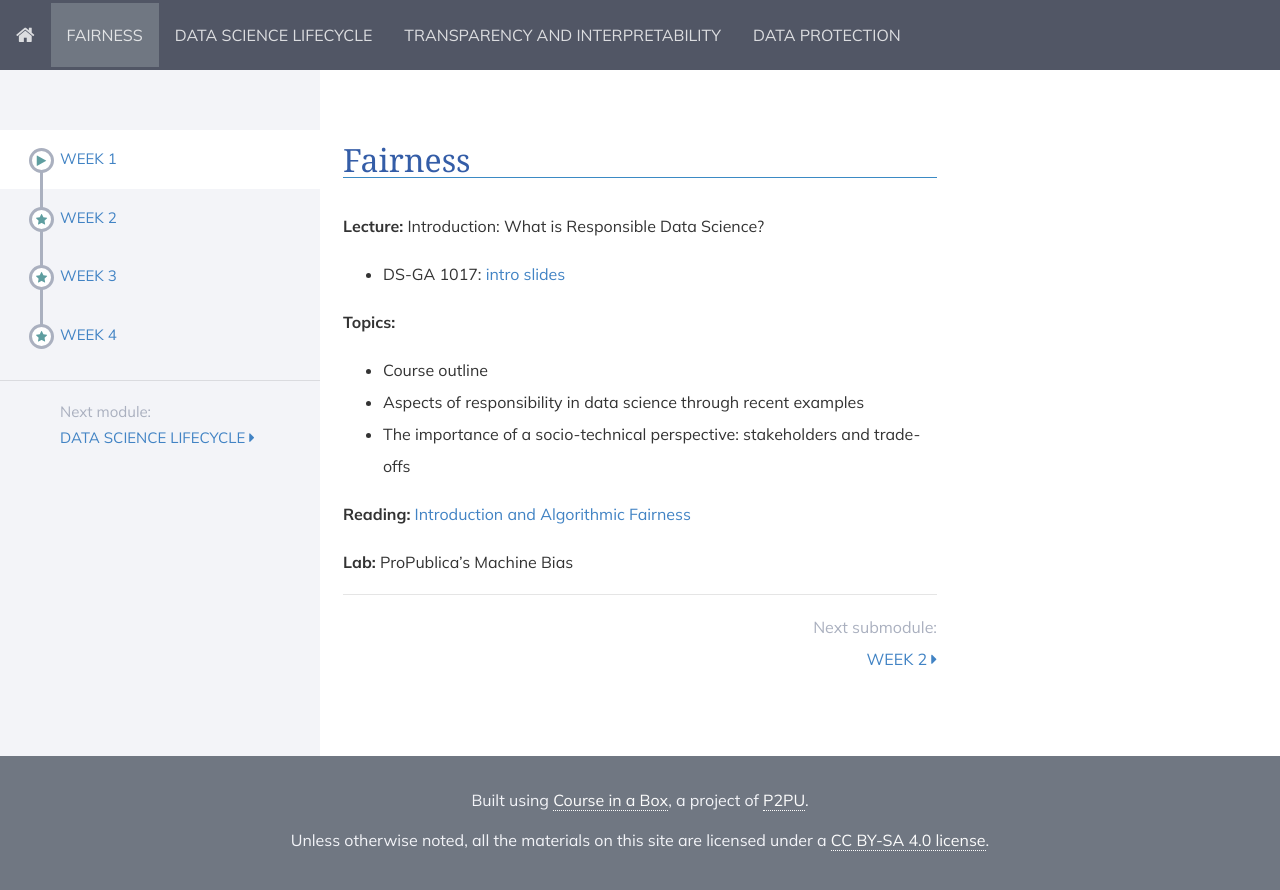
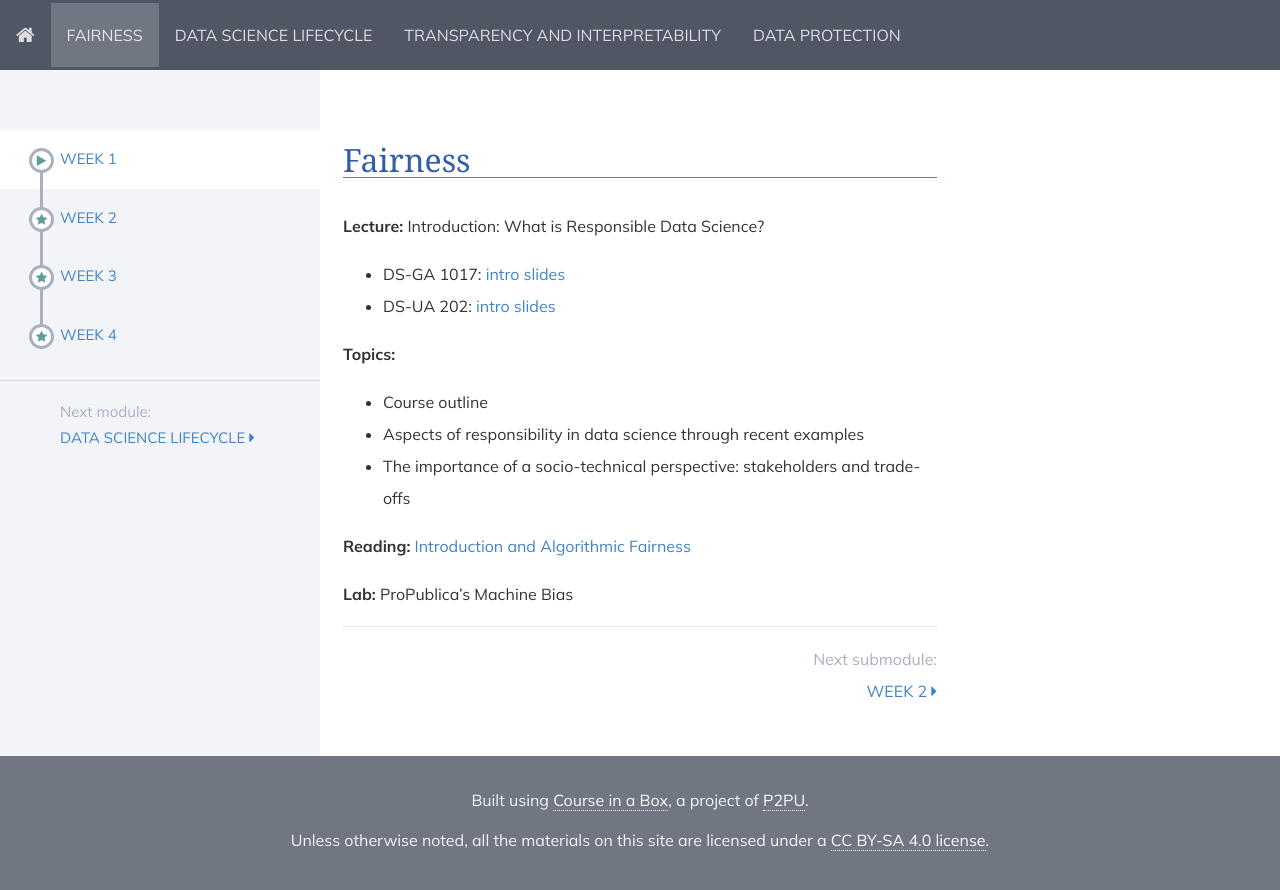
Before and after one commit to DataResponsibly/rds24, a Jekyll site: the page built from modules/fairness/_posts/2000-01-01-week1.md, in a window 1280 px wide. Shown: the top 890 px of the page. Built offline with Jekyll 4.4.1, drawn with Linux system fonts in a browser that asks for light colours; nearby versions of some CDN libraries.

Commit message:
Update with RDS Week 1

```diff
--- a/modules/fairness/_posts/2000-01-01-week1.md
+++ b/modules/fairness/_posts/2000-01-01-week1.md
@@ -7,7 +7,7 @@ title: Week 1
 **Lecture:** Introduction: What is Responsible Data Science?
 
 * DS-GA 1017: [intro slides](../../../assets/1_Intro_1017.pdf)
-<!-- * DS-UA 202: [intro slides](../../../assets/1_intro_202.pdf) -->
+* DS-UA 202: [intro slides](../../../assets/1_Intro_202-Spring2024.pdf)
 
 **Topics:**
 
```
